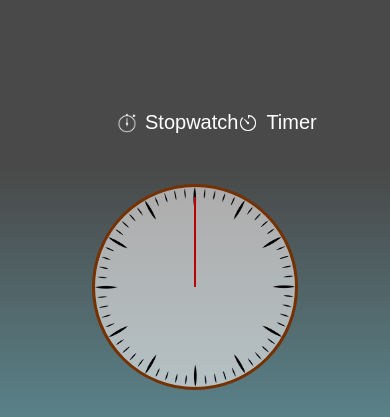
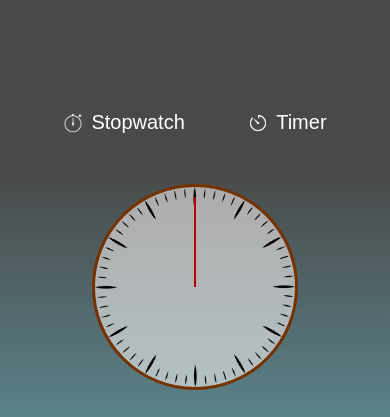
Before and after one commit to ArturOdesa/Stopwatch-Timer, a plain HTML site: page index.html in a window 390 px wide. Shown: the top 417 px of the page. Drawn offline with Linux system fonts and the light colour scheme.

Commit message:
add @media for small screen

```diff
--- a/styles/main.css
+++ b/styles/main.css
@@ -172,3 +172,9 @@ body {
 .hidden {
     display: none;
 }
+
+@media (max-width: 650px) {
+    .container {
+        width: 100%;
+    }
+}
```
